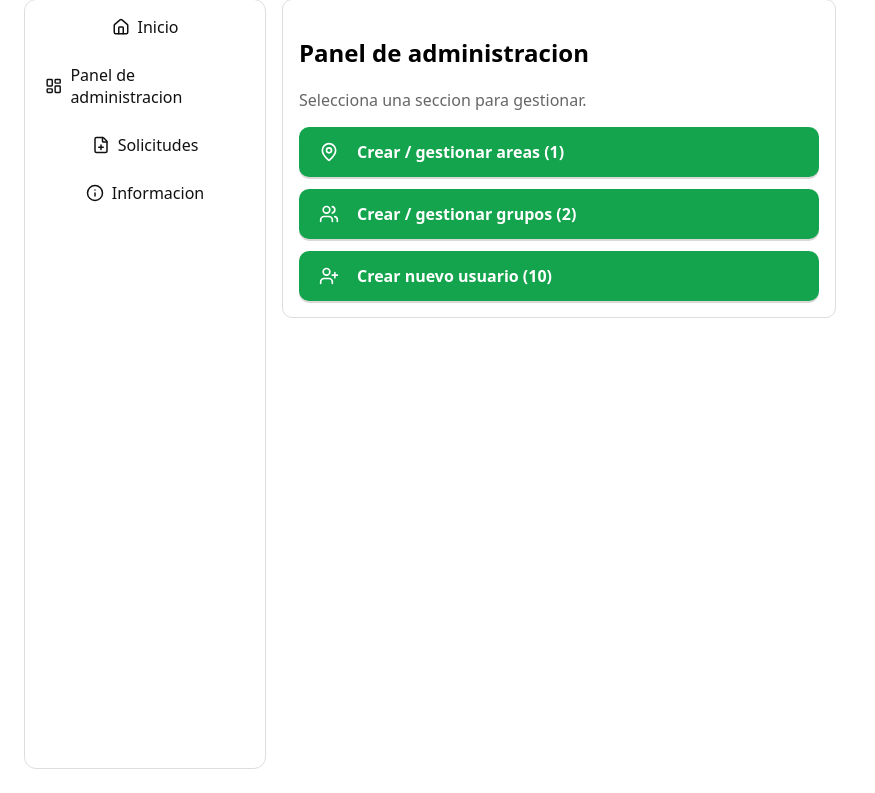
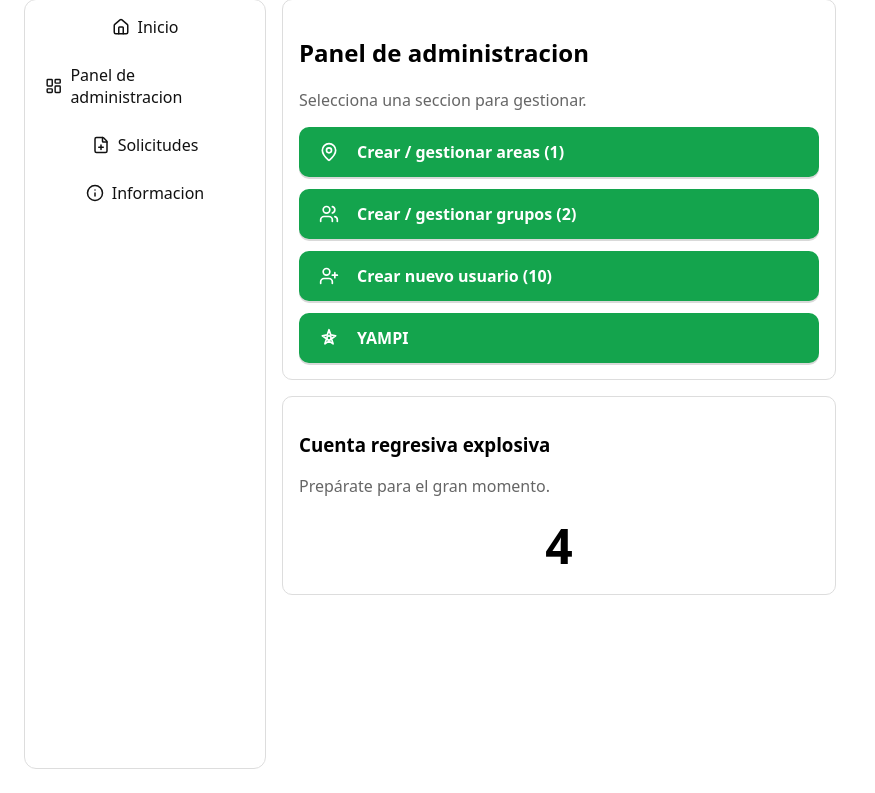
Before and after one commit to cdryampi/fichaje-rapido2, a Flask app: page /admin in a window 1280 px wide. Shown: the part 25-818 px from the top of the page, without its empty margins (0-875 px from the left). Run offline with Flask 3, Linux system fonts and the light colour scheme; a user stored in the database is signed in; data comes from the database, SQL or seed files in the repository; some libraries are stand-ins or nearby versions.

Commit message:
Add YAMPI control button with countdown animation

```diff
--- a/templates/admin/index.html
+++ b/templates/admin/index.html
@@ -14,6 +14,45 @@
     <a class="btn btn-hero btn-green" href="{{ url_for('admin_users') }}" style="text-decoration:none;">
       <i data-lucide="user-plus" class="icon"></i> Crear nuevo usuario ({{ users_count }})
     </a>
+    <a class="btn btn-hero btn-green" href="#yampi" style="text-decoration:none;">
+      <svg class="icon" viewBox="0 0 24 24" fill="none" stroke="currentColor" stroke-width="2" stroke-linecap="round" stroke-linejoin="round" aria-hidden="true">
+        <path d="M12 2l2.09 6.26L20 9.27l-5 3.65 1.9 6.08L12 15.77 7.1 18.99 9 12.92 4 9.27l5.91-.99L12 2z" />
+        <circle cx="12" cy="12" r="2.5" />
+      </svg>
+      YAMPI
+    </a>
   </div>
 </div>
+
+<div class="card" id="yampi" style="margin-top:16px;">
+  <h3>Cuenta regresiva explosiva</h3>
+  <p class="muted">Prep&aacute;rate para el gran momento.</p>
+  <div id="countdown-wrapper" style="display:flex;flex-direction:column;align-items:center;gap:12px;margin-top:12px;">
+    <div id="countdown-number" style="font-size:48px;font-weight:700;">10</div>
+    <div id="countdown-result" style="display:none;font-size:40px;font-weight:800;color:#e31b23;">BBBOOOMMM</div>
+    <img id="countdown-gif" src="https://media.giphy.com/media/l0MYt5jPR6QX5pnqM/giphy.gif" alt="Bomba animada" style="display:none;max-width:220px;border-radius:12px;" />
+  </div>
+</div>
+
+<script>
+  document.addEventListener('DOMContentLoaded', function () {
+    var count = 10;
+    var numberEl = document.getElementById('countdown-number');
+    var resultEl = document.getElementById('countdown-result');
+    var gifEl = document.getElementById('countdown-gif');
+
+    var interval = setInterval(function () {
+      count -= 1;
+      if (count >= 0) {
+        numberEl.textContent = count;
+      }
+      if (count < 0) {
+        clearInterval(interval);
+        numberEl.style.display = 'none';
+        resultEl.style.display = 'block';
+        gifEl.style.display = 'block';
+      }
+    }, 1000);
+  });
+</script>
 {% endblock %}
```
